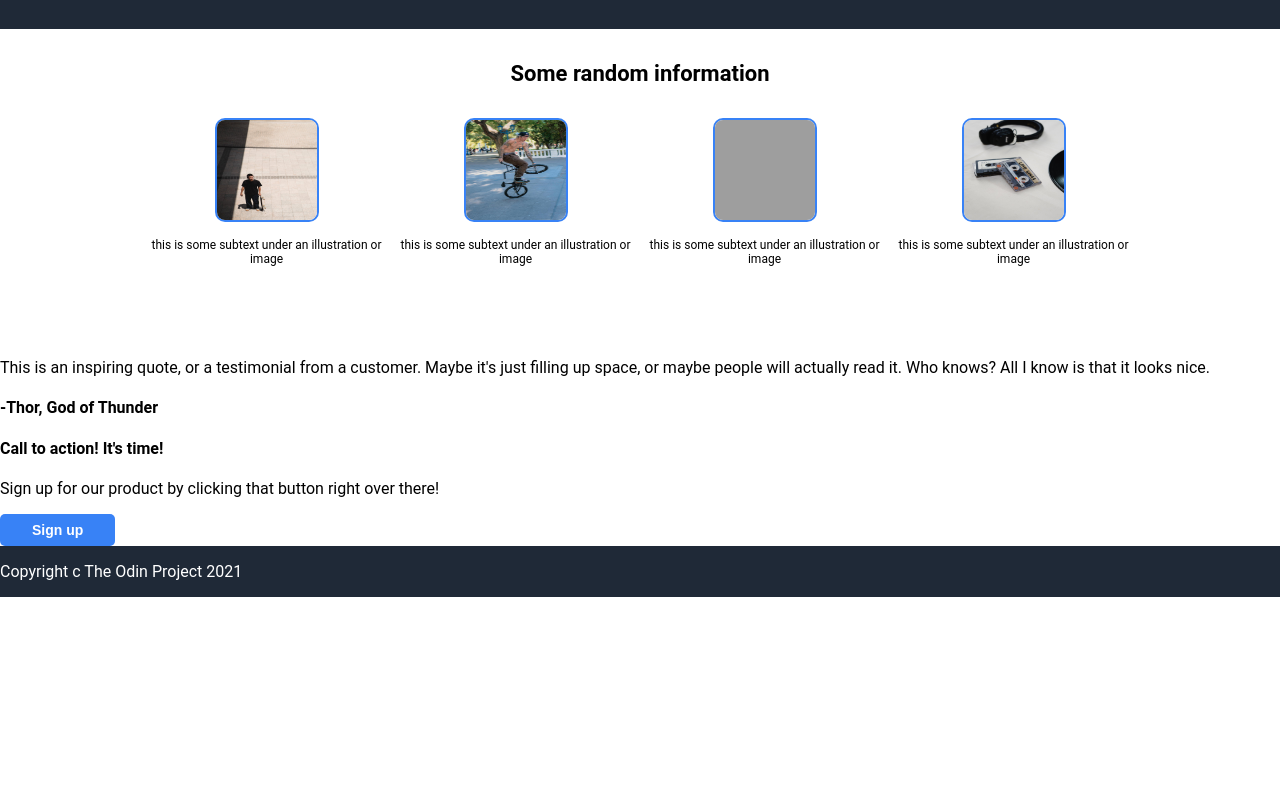
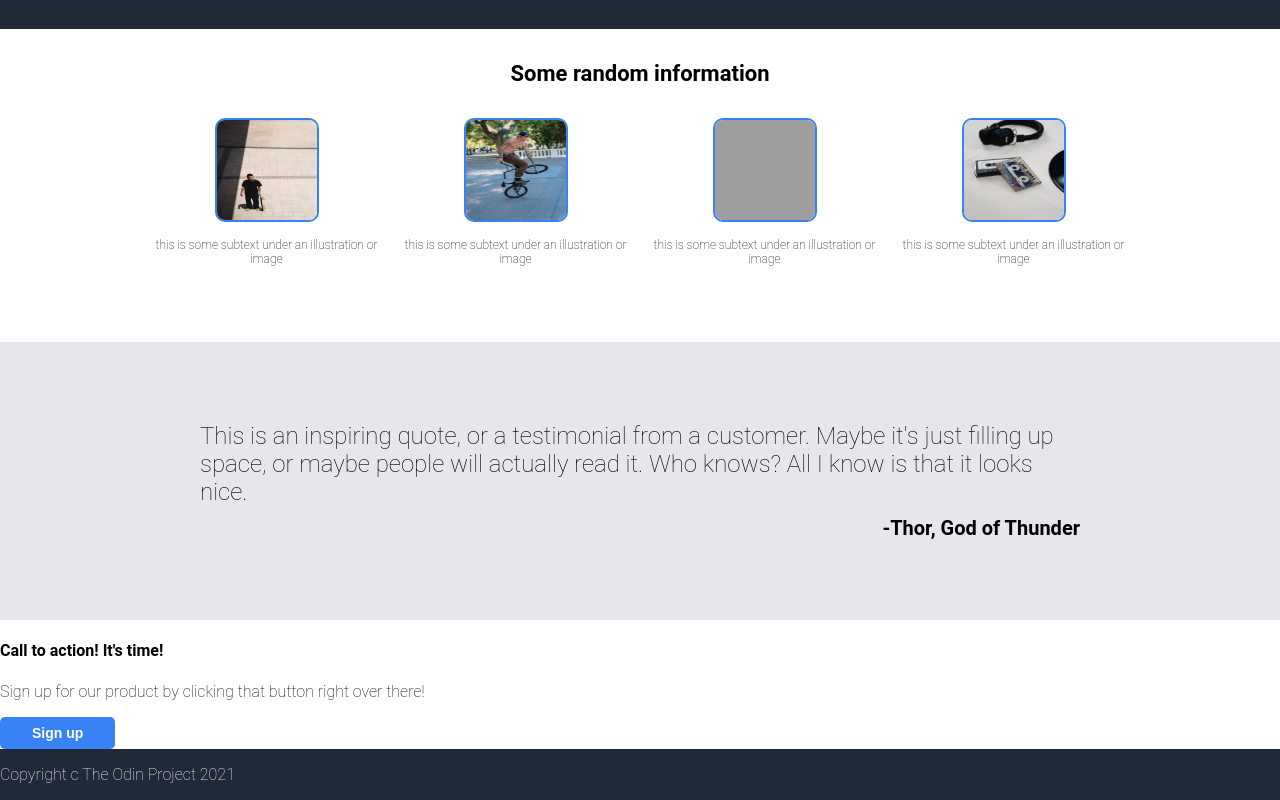
Before and after one commit to KyosukeShirakawa/odin-landing-page, a plain HTML site: page index.html in a window 1280 px wide. Shown: the part 539-1339 px from the top of the page. Before the commit the page ends 1136 px from the top, so only its background shows below. Drawn offline with Linux system fonts and the light colour scheme; grey boxes are pictures that could not be loaded.

Commit message:
Style main section Three

```diff
--- a/index.html
+++ b/index.html
@@ -51,7 +51,7 @@
     </div>
     <div class="section-three">
       <p class="quote">This is an inspiring quote, or a testimonial from a customer. Maybe it's just filling up space, or maybe people will actually read it. Who knows? All I know is that it looks nice.</p>
-      <h4 class="quote-person">-Thor, God of Thunder</h4>
+      <h4 class="quote-author">-Thor, God of Thunder</h4>
     </div>
     <div class="section-four">
       <div class="footer-content">
--- a/styles.css
+++ b/styles.css
@@ -27,6 +27,10 @@ ul {
 a {
   color: white;
   text-decoration: none;
+}
+
+p {
+  font-weight: 100;
 }
 
 .header-links {
@@ -113,3 +117,22 @@ a {
 }
 
 /* section Three */
+
+.section-three {
+  background-color: #E5E7EB;
+  padding: 80px 200px ;
+  display: flex;
+  flex-direction: column;
+  align-items: center;
+}
+
+.quote {
+  font-size: 24px;
+  margin: 0 0 10px 0;
+}
+.quote-author {
+  margin: 0;
+  font-size: 20px;
+  font-weight: bold;
+  align-self: end;
+}
```
